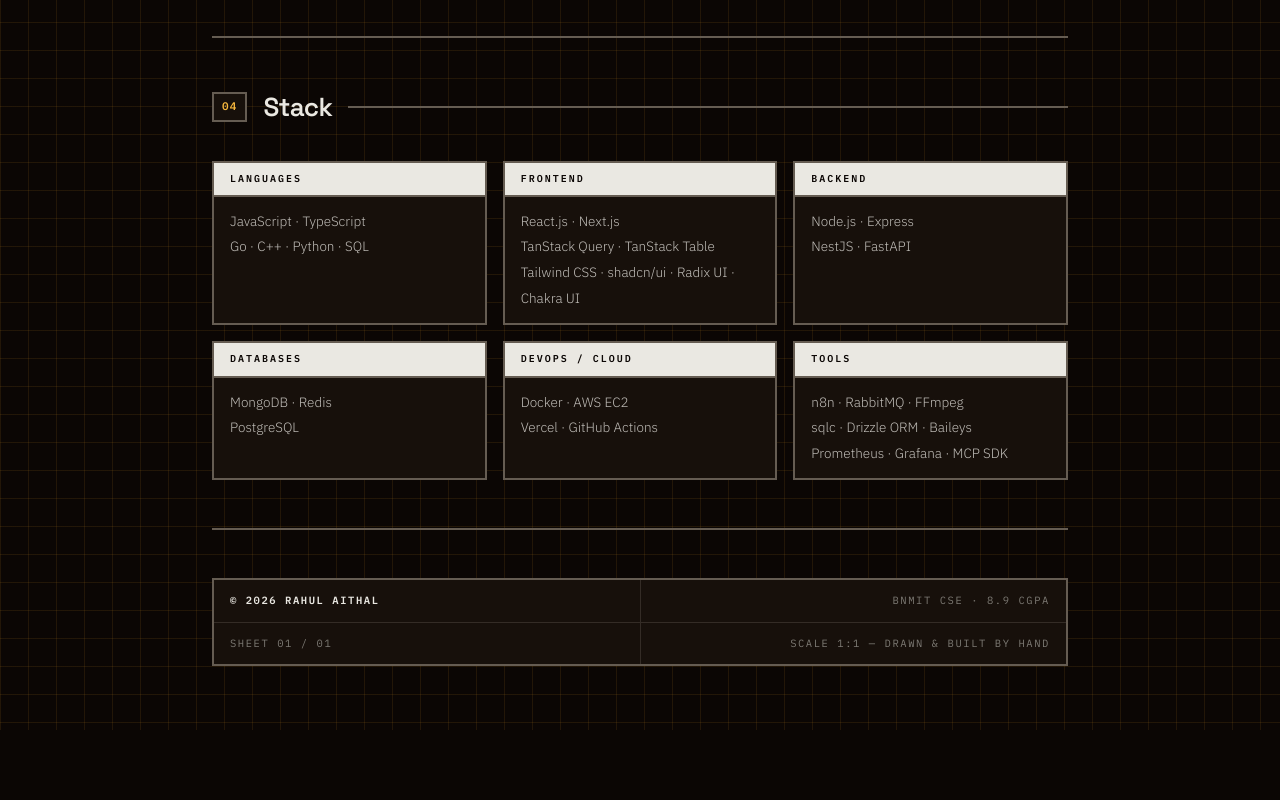
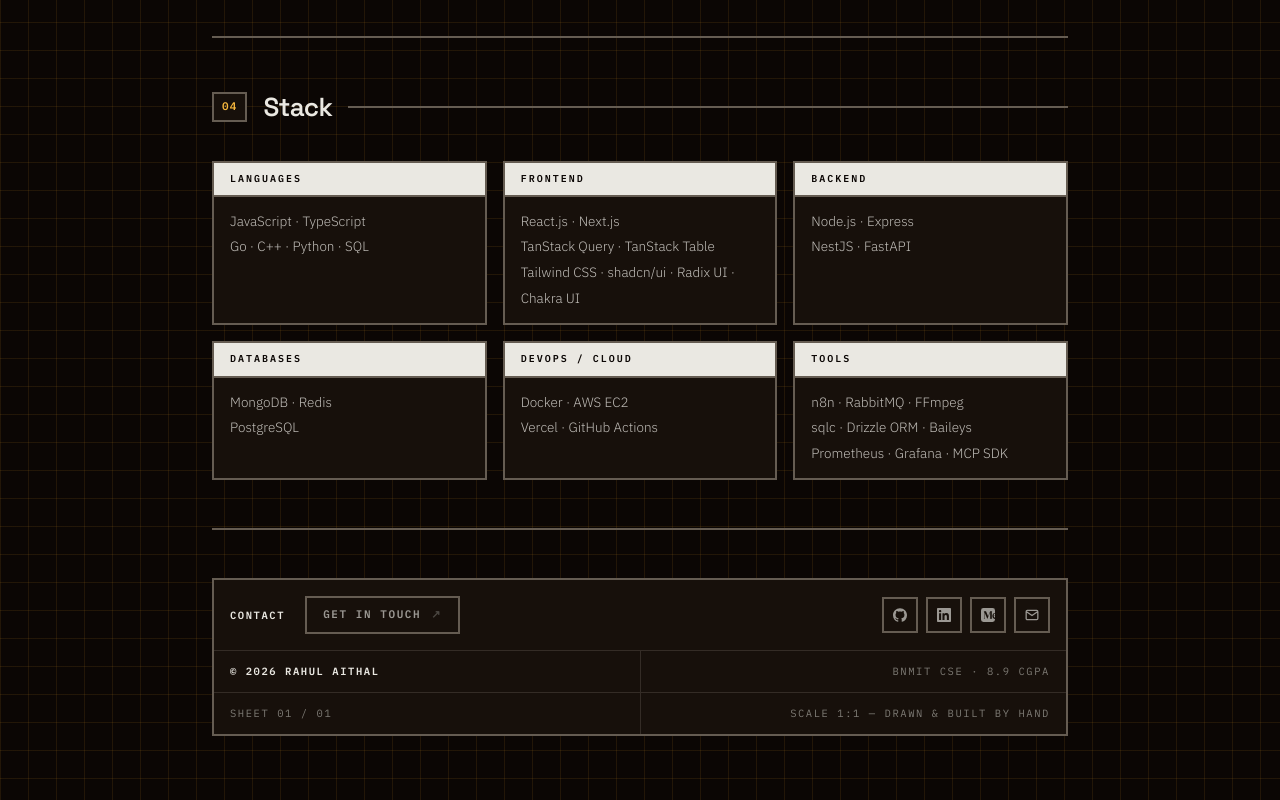
Before and after one commit to Rahul-aithal/portfolio, an Astro site: page / in a window 1280 px wide. Shown: the part 4738-5538 px from the top of the page. Before the commit the page ends 5468 px from the top, so only its background shows below. Built offline with nearby package versions, Linux system fonts and the light colour scheme; Astro itself is replaced by a stand-in of ours.

Commit message:
Add theme-aware favicon and footer contact links

```diff
--- a/src/components/Footer.astro
+++ b/src/components/Footer.astro
@@ -1,12 +1,69 @@
 ---
+import { profile } from '../data/profile';
+
 interface Props {
   year?: number;
 }
 
 const { year = new Date().getFullYear() } = Astro.props;
+
+const strokeIcons = new Set(['Email']);
+const iconPaths: Record<string, string> = {
+  GitHub:
+    'M12 .297c-6.63 0-12 5.373-12 12 0 5.303 3.438 9.8 8.205 11.385.6.113.82-.258.82-.577 0-.285-.01-1.04-.015-2.04-3.338.724-4.042-1.61-4.042-1.61C4.422 18.07 3.633 17.7 3.633 17.7c-1.087-.744.084-.729.084-.729 1.205.084 1.838 1.236 1.838 1.236 1.07 1.835 2.809 1.305 3.495.998.108-.776.417-1.305.76-1.605-2.665-.3-5.466-1.332-5.466-5.93 0-1.31.465-2.38 1.235-3.22-.135-.303-.54-1.523.105-3.176 0 0 1.005-.322 3.3 1.23.96-.267 1.98-.399 3-.405 1.02.006 2.04.138 3 .405 2.28-1.552 3.285-1.23 3.285-1.23.645 1.653.24 2.873.12 3.176.765.84 1.23 1.91 1.23 3.22 0 4.61-2.805 5.625-5.475 5.92.42.36.81 1.096.81 2.22 0 1.606-.015 2.896-.015 3.286 0 .315.21.69.825.57C20.565 22.092 24 17.592 24 12.297c0-6.627-5.373-12-12-12',
+  LinkedIn:
+    'M20.447 20.452h-3.554v-5.569c0-1.328-.027-3.037-1.852-3.037-1.853 0-2.136 1.445-2.136 2.939v5.667H9.351V9h3.414v1.561h.046c.477-.9 1.637-1.85 3.37-1.85 3.601 0 4.267 2.37 4.267 5.455v6.286zM5.337 7.433c-1.144 0-2.063-.926-2.063-2.065 0-1.138.92-2.063 2.063-2.063 1.14 0 2.064.925 2.064 2.063 0 1.139-.925 2.065-2.064 2.065zm1.782 13.019H3.555V9h3.564v11.452zM22.225 0H1.771C.792 0 0 .774 0 1.729v20.542C0 23.227.792 24 1.771 24h20.451C23.2 24 24 23.227 24 22.271V1.729C24 .774 23.2 0 22.225 0z',
+  Medium:
+    'M4.21 0A4.201 4.201 0 0 0 0 4.21v15.58A4.201 4.201 0 0 0 4.21 24h15.58A4.201 4.201 0 0 0 24 19.79v-1.093c-.137.013-.278.02-.422.02-2.577 0-4.027-2.146-4.09-4.832a7.592 7.592 0 0 1 .022-.708c.093-1.186.475-2.241 1.105-3.022a3.885 3.885 0 0 1 1.395-1.1c.468-.237 1.127-.367 1.664-.367h.023c.101 0 .202.004.303.01V4.211A4.201 4.201 0 0 0 19.79 0Zm.198 5.583h4.165l3.588 8.435 3.59-8.435h3.864v.146l-.019.004c-.705.16-1.063.397-1.063 1.254h-.003l.003 10.274c.06.676.424.885 1.063 1.03l.02.004v.145h-4.923v-.145l.019-.005c.639-.144.994-.353 1.054-1.03V7.267l-4.745 11.15h-.261L6.15 7.569v9.445c0 .857.358 1.094 1.063 1.253l.02.004v.147H4.405v-.147l.019-.004c.705-.16 1.065-.397 1.065-1.253V6.987c0-.857-.358-1.094-1.064-1.254l-.018-.004zm19.25 3.668c-1.086.023-1.733 1.323-1.813 3.124H24V9.298a1.378 1.378 0 0 0-.342-.047Zm-1.862 3.632c-.1 1.756.86 3.239 2.204 3.634v-3.634z',
+  Email:
+    'M4 4h16a2 2 0 0 1 2 2v12a2 2 0 0 1-2 2H4a2 2 0 0 1-2-2V6a2 2 0 0 1 2-2z M22 6l-10 7L2 6',
+};
 ---
 
 <footer class="mt-12 border-2 border-line-strong bg-surface font-mono text-[10.5px] tracking-[0.15em] uppercase" data-reveal>
+  <div class="flex flex-wrap items-center justify-between gap-x-6 gap-y-4 border-b border-line px-4 py-4">
+    <div class="flex flex-wrap items-center gap-x-5 gap-y-3">
+      <span class="font-semibold text-ink">Contact</span>
+      <a
+        href={`mailto:${profile.email}`}
+        class="btn-press group inline-flex min-h-9 items-center gap-2.5 border-2 border-line-strong bg-surface px-4 py-2 text-[11px] font-semibold text-ink-2 transition-colors hover:border-blue hover:text-blue-deep"
+      >
+        Get in touch
+        <span class="text-faint group-hover:text-blue" aria-hidden="true">↗</span>
+      </a>
+    </div>
+    <nav class="flex items-center gap-2" aria-label="Contact links">
+      {
+        profile.links.map((link) => {
+          const isStroke = strokeIcons.has(link.label);
+          return (
+            <a
+              href={link.href}
+              target={link.href.startsWith('mailto:') ? undefined : '_blank'}
+              rel={link.href.startsWith('mailto:') ? undefined : 'noopener noreferrer'}
+              aria-label={`${link.label} — Rahul Aithal`}
+              title={link.label}
+              class="btn-press flex h-9 w-9 items-center justify-center border-2 border-line-strong bg-surface text-ink-2 transition-colors hover:border-blue hover:text-blue-deep"
+            >
+              <svg
+                width="14"
+                height="14"
+                viewBox="0 0 24 24"
+                fill={isStroke ? 'none' : 'currentColor'}
+                stroke={isStroke ? 'currentColor' : 'none'}
+                stroke-width={isStroke ? '2.2' : undefined}
+                stroke-linecap="round"
+                stroke-linejoin="round"
+                aria-hidden="true"
+              >
+                <path d={iconPaths[link.label]} />
+              </svg>
+            </a>
+          );
+        })
+      }
+    </nav>
+  </div>
   <div class="grid grid-cols-2 max-[600px]:grid-cols-1">
     <div class="border-b border-line px-4 py-3 font-semibold text-ink max-[600px]:border-b">
       © {year} Rahul Aithal
--- a/src/components/Topbar.astro
+++ b/src/components/Topbar.astro
@@ -114,6 +114,8 @@
   themeToggle?.addEventListener('click', () => {
     const isDark = document.documentElement.classList.toggle('dark');
     document.documentElement.style.colorScheme = isDark ? 'dark' : 'light';
+    const favicon = document.querySelector<HTMLLinkElement>('link[data-theme-favicon]');
+    if (favicon) favicon.href = isDark ? '/favicon.svg' : '/favicon-light.svg';
     try {
       localStorage.setItem('ra-theme', isDark ? 'dark' : 'light');
     } catch (e) {}
--- a/src/layouts/Layout.astro
+++ b/src/layouts/Layout.astro
@@ -92,10 +92,14 @@
         } catch (e) {}
         document.documentElement.classList.toggle('dark', theme === 'dark');
         document.documentElement.style.colorScheme = theme;
+        var favicon = document.querySelector('link[data-theme-favicon]');
+        if (favicon) favicon.href = theme === 'light' ? '/favicon-light.svg' : '/favicon.svg';
       })();
     </script>
 
-    <link rel="icon" type="image/svg+xml" href="/favicon.svg" />
+    <!-- No-JS fallback matches the no-JS page (light); the pre-paint script
+         immediately swaps it to the stored/default theme's favicon. -->
+    <link rel="icon" type="image/svg+xml" href="/favicon-light.svg" data-theme-favicon />
     <link rel="preconnect" href="https://fonts.googleapis.com" />
     <link rel="preconnect" href="https://fonts.gstatic.com" crossorigin />
     <link
```
Also changed, not shown: public/favicon-light.svg (added).
